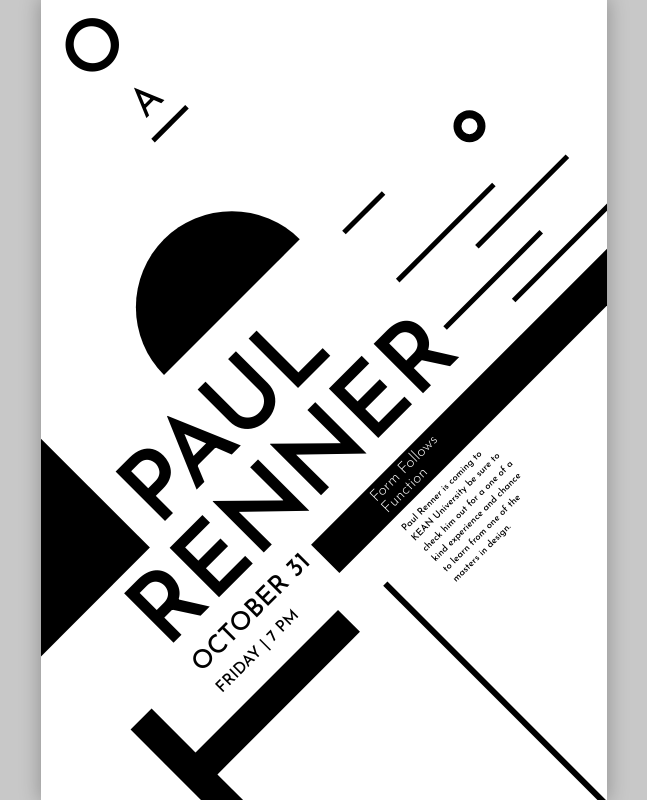
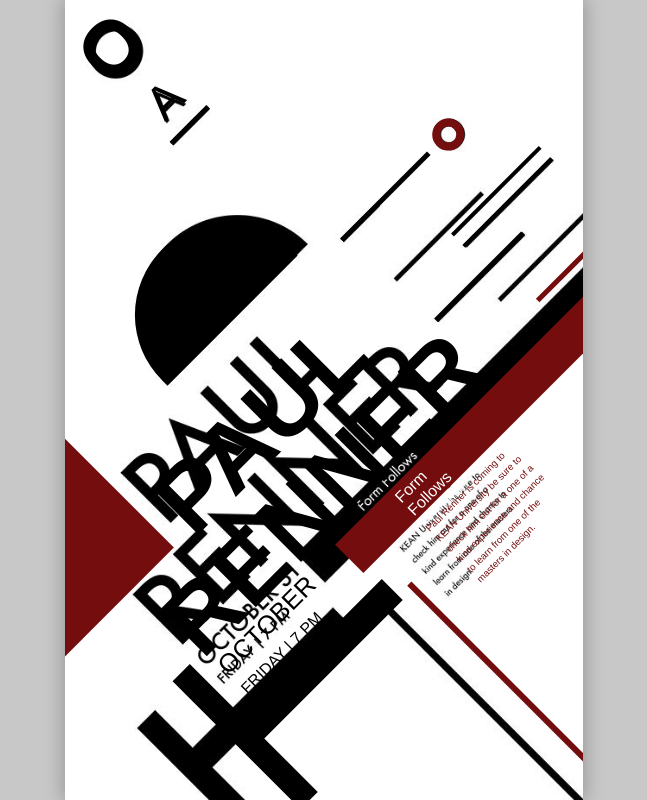
Before and after one commit to Maxframe/kickweb, a plain HTML site: page 09.03/plakat.html in a window 1280 px wide. Shown: the whole page, without its empty margins (316-963 px from the left). Drawn offline with nearby package versions, Linux system fonts and the light colour scheme; files that its build step writes are made by us from their sources; files whose address does not match are found by name; a web font is replaced by a local one.

Commit message:
uebungen von 16.03

```diff
--- a/09.03/plakat.scss
+++ b/16.03/css/plakat.scss
@@ -1,15 +1,16 @@
 @import url('https://fonts.googleapis.com/css2?family=Josefin+Sans:wght@100;200;300;400;500;600;700&display=swap');
+@import url("https://use.typekit.net/geq1wgu.css");
 
 :root{
-    --circle1size: 12vh;
-    --circle1size2: 24vh;
+    --circle1size: 12.5vh;
+    --circle1size2: 23vh;
     --circle2size: 4vh;
     --circle2size2: 8vh;
 
     --lineheight: 0.6vh;
     --lineheight2: 0.8vh;
 
-    --color1: #000;
+    --color1: rgb(116, 13, 13);
     --color2:  #fff;
 }
 
@@ -22,7 +23,7 @@ body {
 }
 
 body, h1, h2, h3, h4, h5, p {
-    font-family: 'Josefin Sans', sans-serif;
+    font-family: futura-pt, sans-serif;
     margin: 0;
     padding: 0;
 }
@@ -30,8 +31,10 @@ body, h1, h2, h3, h4, h5, p {
 .widthwrap {
     position: relative;
     background: var(--color2);
+    background-image: url(../img/PRenner.jpg);
+    background-size: 100%;
     height: 100vh;
-    max-width: 70.7vh; /* DIN A3 Proportion*/
+    max-width: 64.7vh; /* DIN A3 Proportion*/
     margin: auto;
     box-shadow: 0 0 18px 2px #00000040;
     overflow: hidden;
@@ -54,33 +57,33 @@ body, h1, h2, h3, h4, h5, p {
 
 .O1 {
     position: absolute;
-    top: -7vh;
-    left: 54vh;
-    font-size: 9vh;
+    top: -9.2vh;
+    left: 53.5vh;
+    font-size: 9.5vh;
     font-weight: 600;
 }
 
 .A {
     position: absolute;
-    top: 4vh;
-    left: 56vh;
-    font-size: 5vh;
+    top: 2.1vh;
+    left: 55.3vh;
+    font-size: 5.9vh;
     font-weight: 400;
 }
 
 .line1 {
     position: absolute;
-    top: 10vh;
-    left: 54.7vh;
-    background: var(--color1);
-    width: 6vh;
+    top: 9.8vh;
+    left: 54vh;
+    background: #000;
+    width: 6.5vh;
     height: var(--lineheight);
 }
 
 .circle1 {
     position: absolute;
-    top: 20vh;
-    left: 35vh;
+    top: 18.6vh;
+    left: 32.3vh;
     background: #000;
     height: var(--circle1size);
     width: var(--circle1size2);
@@ -90,10 +93,10 @@ body, h1, h2, h3, h4, h5, p {
 
 .line2 {
     position: absolute;
-    top: 35vh;
-    left: 63.5vh;
-    background: var(--color1);
-    width: 7vh;
+    top: 33.4vh;
+    left: 60.5vh;
+    background: #000;
+    width: 15.4vh;
     height: var(--lineheight);
 }
 
@@ -108,8 +111,8 @@ body, h1, h2, h3, h4, h5, p {
 
 .circle2 {
     position: absolute;
-    top: 35vh;
-    left: 82vh;
+    top: 31.7vh;
+    left: 77.3vh;
     border: solid 1vh var(--color1);
     height: 4vh;
     width: 4vh;
@@ -118,30 +121,31 @@ body, h1, h2, h3, h4, h5, p {
 
 .line3 {
     position: absolute;
-    top: 44vh;
-    left: 64vh;
-    background: var(--color1);
-    width: 17vh;
+    top: 42.7vh;
+    left: 70.8vh;
+    background: #000;
+    width: 15.4vh;
     height: var(--lineheight);
 }
 
 .line4 {
     position: absolute;
-    top: 48vh;
-    left: 74vh;
-    background: var(--color1);
-    width: 16vh;
+    top: 44.7vh;
+    left: 70.8vh;
+    background: #000;
+    width: 15.4vh;
     height: var(--lineheight);
 }
 
 .line5 {
     position: absolute;
-    top: 52.4vh;
-    left: 64vh;
-    background: var(--color1);
-    width: 17vh;
+    top: 48.8vh;
+    left: 61.7vh;
+    background: #000;
+    width: 15.4vh;
     height: var(--lineheight);
 }
+
 
 .line6 {
     position: absolute;
@@ -154,7 +158,7 @@ body, h1, h2, h3, h4, h5, p {
 
 .T {
     position: absolute;
-    top: 50vh;
+    top: 46vh;
     left: 8vh;
     font-size: 40vh;
     font-weight: 400;
--- /dev/null
+++ b/16.03/css/ueb1.scss
@@ -0,0 +1,81 @@
+* {
+    margin: 0;
+    padding: 0;
+}
+
+body {
+    overflow: hidden;
+}
+.widthwrap {
+    position: absolute;
+    left: 50%;
+    top: 50%;
+    transform: translate(-50%, -50%);
+    width: 600px;
+    background: #d6d6d6;
+    height: 50vh;
+    box-shadow: 0 0 30px 3px #000;
+    transition: 1s cubic-bezier(.77,0,.18,1);
+
+    &:hover {
+        width: 700px;
+        background: #a1a1a1;
+        box-shadow: 0 0 30px 3px rgba(0, 0, 0, 0.3);
+    }
+
+    &:hover .elem {
+        width: 400px;
+        box-shadow: 0 0 30px 3px #000000;
+        transition-delay: 0.5s;
+    }
+
+    &:hover .elem .elem2 {
+        height: 30vh;
+        transition-delay: 1.2s;
+    }
+
+    &:hover .elem .elem2 .picwrapper {
+        height: 18vh;
+        transition-delay: 1.2s;
+    }
+
+    .elem {
+        position: absolute;
+        left: 50%;
+        top: 50%;
+        transform: translate(-50%, -50%);
+        width: 500px;
+        height: 40vh;
+        background: #000000;
+        box-shadow: 0 0 30px 3px #00000042;
+        transition: 1s cubic-bezier(.77,0,.18,1) 0.5s;
+
+
+        .elem2 {
+            position: absolute;
+            left: 50%;
+            top: 50%;
+            transform: translate(-50%, -50%);
+            width: 300px;
+            height: 20vh;
+            background: #ffffff;
+            box-shadow: inset 0 5px 15px #0000006b;
+            transition: 1s cubic-bezier(.77,0,.18,1) 1.2s;
+
+            .picwrapper {
+                position: absolute;
+                left: 50%;
+                top: 50%;
+                transform: translate(-50%, -50%);
+                width: 250px;
+                height: 0vh;
+                background-size: 250px 10vh;
+                background-position: center center;
+                background-image: url(../img/babycat.jpg);
+                overflow: hidden;
+                background-size: cover;
+                transition: 1s cubic-bezier(.77,0,.18,1) 1.2s;
+            }
+        }
+    }
+}
--- /dev/null
+++ b/16.03/css/ueb2.scss
@@ -0,0 +1,42 @@
+@import url("https://use.typekit.net/geq1wgu.css");
+
+body, h1, h2, h3, h4, h5, p {
+    font-family: futura-pt, sans-serif;
+    margin: 0;
+    padding: 0;
+}
+
+body {
+    background-color: #000;
+    overflow: hidden;
+
+}
+
+p {
+    color: #fff;
+    font-weight: 700;
+    font-size: 6rem;
+    letter-spacing: 0.5rem;
+    height: 25vh;
+    margin: 0 1rem;
+    transition: 1s cubic-bezier(0.19, 1, 0.22, 1);
+}
+
+
+.wrap {
+    width: 100%;
+    height: 25vh;
+}
+
+.wrap:hover p{
+   letter-spacing: 3rem;
+   transform: rotateX(90deg);
+}
+
+.a, .c {
+    text-align: left;
+}
+
+.b, .d {
+    text-align: right;
+}
--- /dev/null
+++ b/16.03/css/ueb3.scss
@@ -0,0 +1,61 @@
+@import url("https://use.typekit.net/geq1wgu.css");
+
+body, h1, h2, h3, h4, h5, p {
+    font-family: futura-pt, sans-serif;
+    margin: 0;
+    padding: 0;
+}
+
+body {
+    background-color: rgb(45, 49, 71);
+    overflow: hidden;
+
+}
+
+.wrap {
+    display: inline-block;
+    width: 49.5vw;
+    text-align: center;
+    margin: 44vh 0 0 0;
+    padding: 0;
+}
+
+.a {
+    animation: hop 2s linear infinite;
+}
+
+.b {
+    animation: hop 2s linear infinite 1s;
+}
+
+span {
+    color: #c5c1f3;
+    font-size: 6rem;
+    letter-spacing: 0.5rem;
+}
+
+
+.linewrap {
+    margin: auto;
+    text-align: center;
+}
+.line {
+    display: inline-block;
+    height: 0.4rem;
+    background-color: #c5c1f3;
+    width: 30%;
+    margin: 0 9.8% 0;
+    padding: 0;
+}
+
+@keyframes hop {
+    25% {transform: translate(0, 0);
+        animation-timing-function: cubic-bezier(.22,.61,.36,1);
+    }
+    50% {transform: translate(0, -10rem);
+        animation-timing-function: cubic-bezier(.55,.06,.68,.19);
+    }
+    75% {transform: translate(0, 0);
+        animation-timing-function: linear
+    }
+}
```
Also changed, not shown: 16.03/plakat.html (added, +51 -0 lines), 16.03/ueb1.html (added, +23 -0 lines), 16.03/ueb2.html (added, +25 -0 lines), 16.03/ueb3.html (added, +22 -0 lines), 16.03/css/plakat.css, 16.03/css/ueb1.css (added), 16.03/css/ueb2.css (added), 16.03/css/ueb3.css (added), 16.03/img/PRenner.jpg (added), 16.03/img/babycat.jpg (added), 4 other files.
